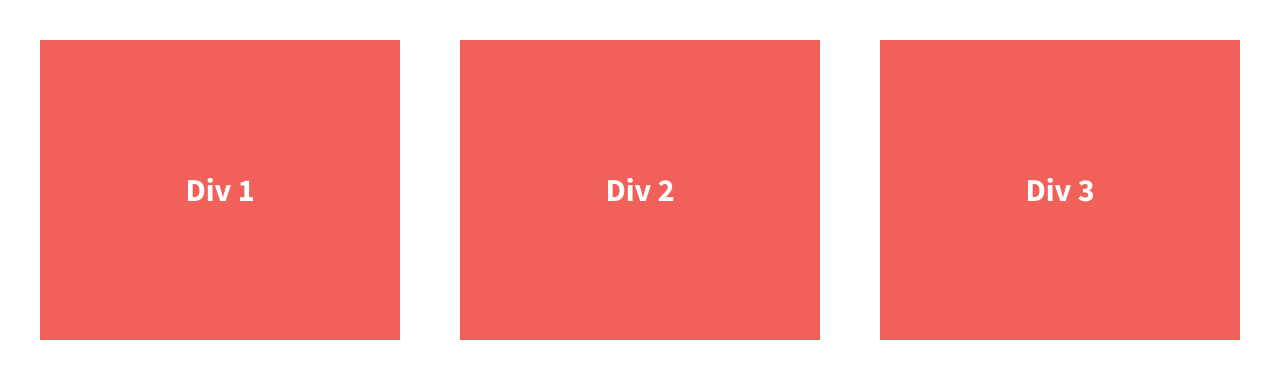
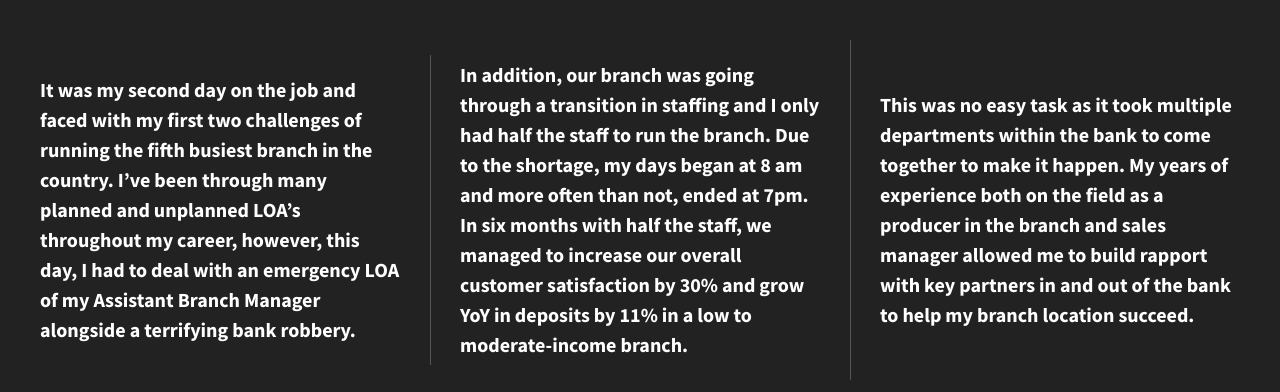
Before and after one commit to ivan7538/divs-flexbox, a plain HTML site: page index.html in a window 1280 px wide. Drawn offline with nearby package versions, Linux system fonts and the light colour scheme.

Commit message:
added content and border

```diff
--- a/css/main.css
+++ b/css/main.css
@@ -25,12 +25,12 @@ html {
  */
 
 ::-moz-selection {
-    background: #b3d4fc;
+    background: black;
     text-shadow: none;
 }
 
 ::selection {
-    background: #b3d4fc;
+    background: black;
     text-shadow: none;
 }
 
@@ -97,8 +97,9 @@ textarea {
 
 
 html {
-  background-color: #fff;
+  background-color: #222;
   height: 100%;
+  width: 100%;
 }
 
 body {
@@ -113,19 +114,25 @@ body {
   font-weight: 700;
   display: flex;
   justify-content: space-between;
+  flex-flow: row wrap;
+  align-items: center;
 }
 
 .div-1, .div-2, .div-3 {
   /*give the divs a width of 30%, add display:flex, set justify-content and align-items to center*/
   color: #fff;
   line-height: 1.5em;
-  font-size: 1.6em;
-  background-color: #f16059;
-  height: 300px;
+  font-size: 1em;
+  height: auto;
   display: flex;
   width: 30%;
   justify-content: center;
   align-items: center;
+}
+
+.div-1, .div-2 {
+  border-right: 1px solid #555;
+  padding-right: 30px;
 }
 
 
--- a/index.html
+++ b/index.html
@@ -23,13 +23,13 @@
 
         <section class="wrapper">
             <div class="div-1">
-                Div 1
+                <p>It was my second day on the job and faced with my first two challenges of running the fifth busiest branch in the country. I’ve been through many planned and unplanned LOA’s throughout my career, however, this day, I had to deal with an emergency LOA of my Assistant Branch Manager alongside a terrifying bank robbery.</p>
             </div>
             <div class="div-2">
-                Div 2
+                <p>In addition, our branch was going through a transition in staffing and I only had half the staff to run the branch. Due to the shortage, my days began at 8 am and more often than not, ended at 7pm. In six months with half the staff, we managed to increase our overall customer satisfaction by 30% and grow YoY in deposits by 11% in a low to moderate-income branch.</p>
             </div>
             <div class="div-3">
-                Div 3
+                <p>This was no easy task as it took multiple departments within the bank to come together to make it happen. My years of experience both on the field as a producer in the branch and sales manager allowed me to build rapport with key partners in and out of the bank to help my branch location succeed.</p>
             </div>
         </section>
 
```
